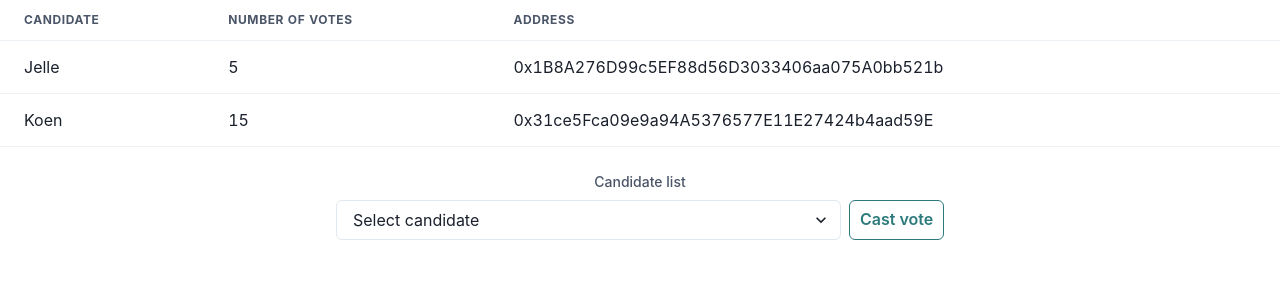
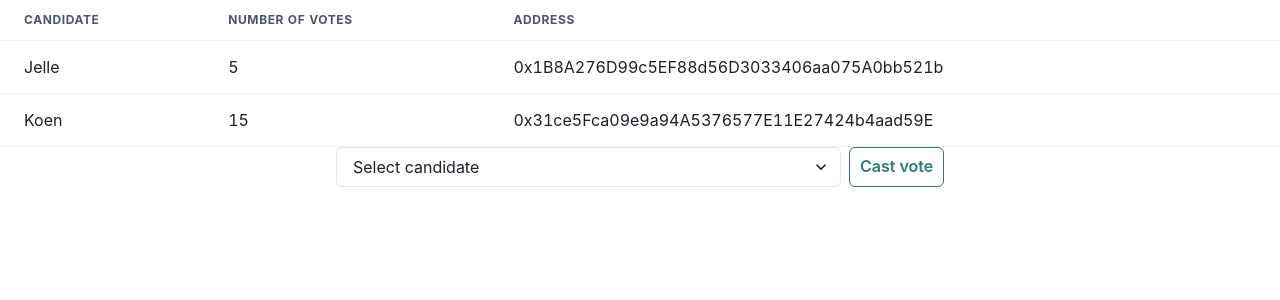
Before and after one commit to Typiqally/election-dapp, a Next.js app in the folder frontend/: page / in a window 1280 px wide. Shown: the top 300 px of the page. Built offline with nearby package versions, Linux system fonts and the light colour scheme.

Commit message:
Remove table caption

```diff
--- a/frontend/components/candidate-table.tsx
+++ b/frontend/components/candidate-table.tsx
@@ -1,5 +1,5 @@
 import { NextPage } from "next";
-import { Table, Thead, Tbody, Tr, Th, Td, TableCaption } from "@chakra-ui/react";
+import { Table, Thead, Tbody, Tr, Th, Td} from "@chakra-ui/react";
 import Candidate from "../models/candidate";
 
 interface IProps {
@@ -11,7 +11,6 @@ const CandidateTable: NextPage<IProps> = (props) => {
 
   return (
     <Table id="candidates" variant="simple">
-      <TableCaption>Candidate list</TableCaption>
       <Thead>
         <Tr>
           <Th>Candidate</Th>
```
